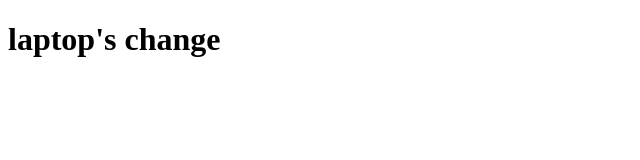
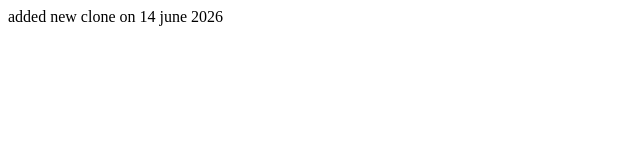
Before and after one commit to suditi-01/git-demo, a plain HTML site: page index.html in a window 1280 px wide. Shown: the whole page, without its empty margins (0-640 px from the left). Drawn offline with Linux system fonts and the light colour scheme.

Commit message:
added my line

```diff
--- a/index.html
+++ b/index.html
@@ -1,9 +1,8 @@
 <!DOCTYPE html>
 <html>
     <head>
-        <title>suditi's git demo</title>
+        <title>cld</title>
+
+    <body>added new clone on 14 june 2026</body>
     </head>
-    <body>
-        <h1>laptop's change</h1>
-    </body>
 </html>
```
